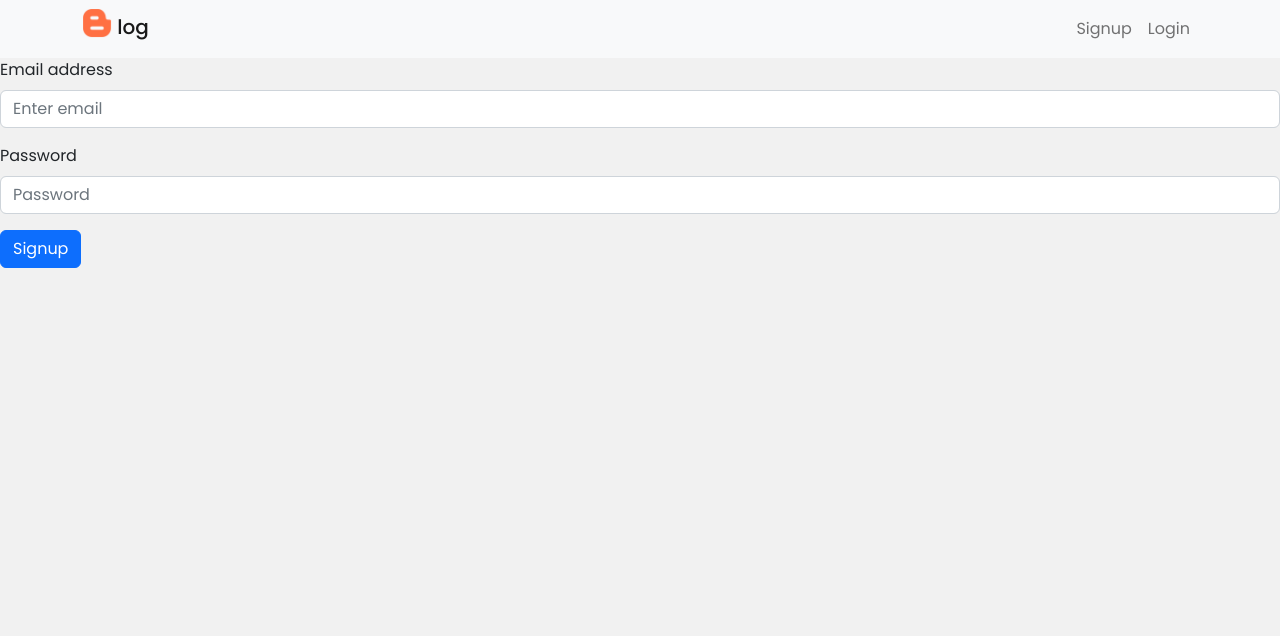
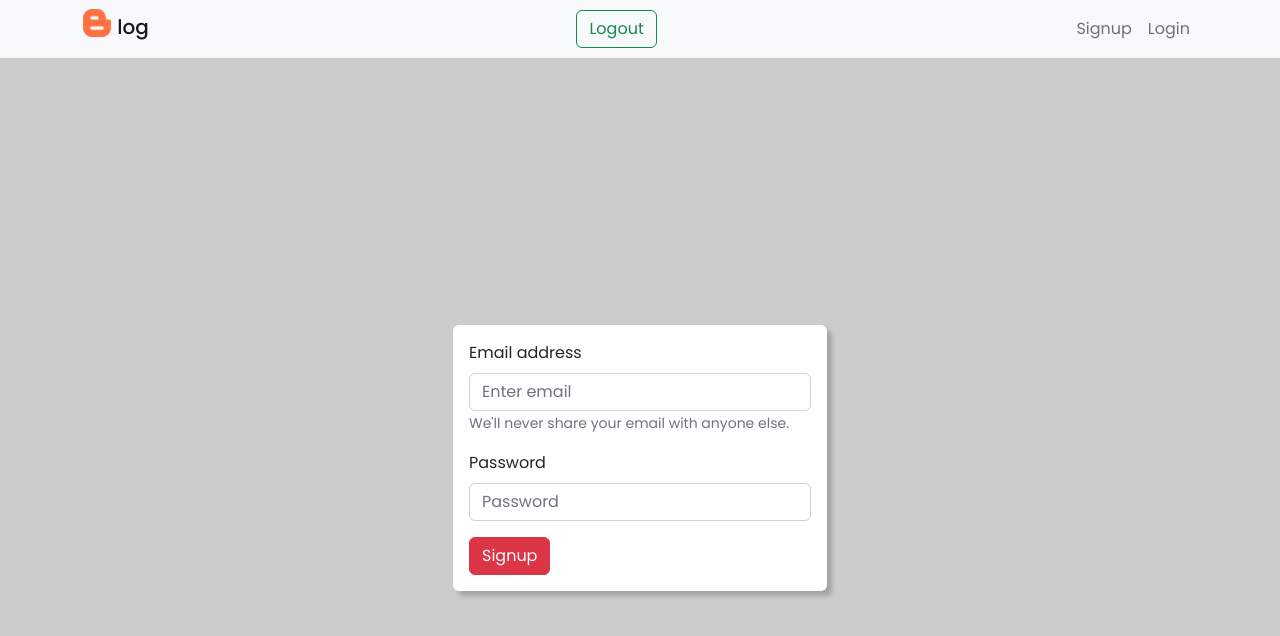
Before and after one commit to ChoukriLach/MERN-Stack-Blog-using-JWT-Authentication-and-React-Context, a React (Create React App) app in the folder front_end/: page /Signup in a window 1280 px wide. Shown: the top 636 px of the page. Built offline with nearby package versions, Linux system fonts and the light colour scheme.

Commit message:
Local Storage

```diff
--- a/front_end/src/Components/NavigationBar.js
+++ b/front_end/src/Components/NavigationBar.js
@@ -1,7 +1,16 @@
-import {Container,Nav,Navbar} from 'react-bootstrap'
+import {Container,Nav,Navbar,Button} from 'react-bootstrap'
 import App_Logo from '../assets/images/App_Logo.png'
+import { useUsersContext } from '../Hooks/useUsersContext'
 
 function NavigationBar() {
+
+  const {dispatch} = useUsersContext()
+
+  const handleClick = () => {
+      localStorage.removeItem('user')
+      dispatch({type:'LOGOUT'})
+  }
+
   return (
      <header>
         <Navbar bg="light" variant="light">
@@ -19,6 +28,9 @@ function NavigationBar() {
                 </Navbar.Brand>
               </h3>
               <Nav>
+                <Button variant="outline-success" onClick={handleClick}>Logout</Button>
+              </Nav>
+              <Nav>
                   <Nav.Link href="/Signup">Signup</Nav.Link>
                   <Nav.Link href="/Login">Login</Nav.Link>
               </Nav>
--- a/front_end/src/Components/WorkoutForm.js
+++ b/front_end/src/Components/WorkoutForm.js
@@ -44,8 +44,8 @@ const WorkoutForm = () => {
   }
 
   return (
-    <Form onSubmit={handleSubmit}>
-        <h3>Add a new workout</h3>
+    <div className='d-flex justify-content-center alig'>
+        <Form onSubmit={handleSubmit} className="rounded p-4 p-sm-3">
             <Form.Group className="mb-3">
                 <Form.Control type="text" placeholder="Title" onChange={(e)=> setTitle(e.target.value)} value={title} className={emptyFields.includes('title') ? 'error' : ''}/>
             </Form.Group>
@@ -64,6 +64,7 @@ const WorkoutForm = () => {
                 </Alert>
             }
         </Form>
+    </div>
   )
 }
 
--- a/front_end/src/Pages/Login.js
+++ b/front_end/src/Pages/Login.js
@@ -1,31 +1,88 @@
 import { useState } from 'react'
-import { Form , Button } from 'react-bootstrap'
+import { Form , Button ,Alert , Spinner} from 'react-bootstrap'
+import { useUsersContext } from '../Hooks/useUsersContext'
 
 function Login() {
 
-  const [email,setEmail] = useState()
-  const [password,setPassword] = useState()
+  const [email,setEmail] = useState("")
+  const [password,setPassword] = useState("")
+  const [error,setError] = useState(null)
+  const [succes,setSucces] = useState(false)
+  const [isLoading,setIsLoading] = useState(false)
+  const {dispatch} = useUsersContext()
 
   const handleSubmit = async (e) => {
      e.preventDefault()
+     setError(null)
+     setIsLoading(true)
+     setSucces(false)
+
+     const response = await fetch('/api/user/login',{
+       method:'POST',
+       headers:{'Content-Type': 'application/json'},
+       body:JSON.stringify({email,password})
+     })
+
+     const json = await response.json()
+
+     if (!response.ok){
+       setError(json.error)
+       setIsLoading(false)
+     }
+
+     if (response.ok){
+       localStorage.setItem('user',JSON.stringify(json))
+       dispatch({type:'LOGIN',payload:json})
+       setIsLoading(false)
+       setSucces(true)
+     }
   }
 
   return (
-    <Form onSubmit={handleSubmit}>
-      <Form.Group className="mb-3">
+    <div className="login_signup_form d-flex justify-content-center align-items-center">
+      <Form onSubmit={handleSubmit} className="rounded p-4 p-sm-3">
+        <Form.Group className="mb-3" controlId="formBasicEmail">
           <Form.Label>Email address</Form.Label>
           <Form.Control type="email" placeholder="Enter email" onChange={(e)=> setEmail(e.target.value)} value={email}/>
+          <Form.Text className="text-muted">
+            We'll never share your email with anyone else.
+          </Form.Text>
         </Form.Group>
 
-      <Form.Group className="mb-3">
+        <Form.Group className="mb-3" controlId="formBasicPassword">
           <Form.Label>Password</Form.Label>
           <Form.Control type="password" placeholder="Password" onChange={(e)=> setPassword(e.target.value)} value={password}/>
         </Form.Group>
 
-      <Button variant="primary" type="submit">
-        login
+        {!isLoading &&
+              <Button variant="danger" type="submit">
+                Login
               </Button>
+        }
+        {succes &&
+              <Alert key="success" variant="success" style={{marginTop:"20px"}}>
+                 Logged successfully
+              </Alert>
+        }
+        {error &&
+              <Alert key="danger" variant="danger" style={{marginTop:"20px"}}>
+                {error}
+              </Alert>
+        }
+        {isLoading &&
+              <Button variant="primary" disabled>
+                <Spinner
+                  as="span"
+                  animation="grow"
+                  size="sm"
+                  role="status"
+                  aria-hidden="true"
+                />
+                Loading...
+              </Button>
+        }
       </Form>
+    </div>
   )
 }
 
--- a/front_end/src/Pages/Signup.js
+++ b/front_end/src/Pages/Signup.js
@@ -1,31 +1,88 @@
 import { useState } from 'react'
-import { Form , Button } from 'react-bootstrap'
+import { Form , Button , Alert , Spinner} from 'react-bootstrap'
+import { useUsersContext } from '../Hooks/useUsersContext'
 
 function Signup() {
 
-  const [email,setEmail] = useState()
-  const [password,setPassword] = useState()
+  const [email,setEmail] = useState("")
+  const [password,setPassword] = useState("")
+  const [error,setError] = useState(null)
+  const [succes,setSucces] = useState(false)
+  const [isLoading,setIsLoading] = useState(false)
+  const {dispatch} = useUsersContext()
 
   const handleSubmit = async (e) => {
      e.preventDefault()
+     setError(null)
+     setIsLoading(true)
+     setSucces(false)
+
+     const response = await fetch('/api/user/signup',{
+       method:'POST',
+       headers:{'Content-Type': 'application/json'},
+       body:JSON.stringify({email,password})
+     })
+
+     const json = await response.json()
+
+     if (!response.ok){
+       setError(json.error)
+       setIsLoading(false)
+     }
+
+     if (response.ok){
+       localStorage.setItem('user',JSON.stringify(json))
+       dispatch({type:'LOGIN',payload:json})
+       setIsLoading(false)
+       setSucces(true)
+     }
   }
 
   return (
-    <Form onSubmit={handleSubmit}>
-      <Form.Group className="mb-3">
+    <div className="login_signup_form d-flex justify-content-center align-items-center">
+      <Form onSubmit={handleSubmit} className="rounded p-4 p-sm-3">
+        <Form.Group className="mb-3" controlId="formBasicEmail">
           <Form.Label>Email address</Form.Label>
           <Form.Control type="email" placeholder="Enter email" onChange={(e)=> setEmail(e.target.value)} value={email}/>
+          <Form.Text className="text-muted">
+            We'll never share your email with anyone else.
+          </Form.Text>
         </Form.Group>
 
-      <Form.Group className="mb-3">
+        <Form.Group className="mb-3" controlId="formBasicPassword">
           <Form.Label>Password</Form.Label>
           <Form.Control type="password" placeholder="Password" onChange={(e)=> setPassword(e.target.value)} value={password}/>
         </Form.Group>
 
-      <Button variant="primary" type="submit">
+        {!isLoading &&
+              <Button variant="danger" type="submit">
                 Signup
               </Button>
+        }
+        {succes &&
+              <Alert key="success" variant="success" style={{marginTop:"20px"}}>
+                 Signed successfully
+              </Alert>
+        }
+        {error &&
+              <Alert key="danger" variant="danger" style={{marginTop:"20px"}}>
+                {error}
+              </Alert>
+        }
+        {isLoading &&
+              <Button variant="primary" disabled>
+                <Spinner
+                  as="span"
+                  animation="grow"
+                  size="sm"
+                  role="status"
+                  aria-hidden="true"
+                />
+                Loading...
+              </Button>
+        }
       </Form>
+    </div>
   )
 }
 
--- a/front_end/src/index.css
+++ b/front_end/src/index.css
@@ -6,6 +6,7 @@
 
 body {
   background: #f1f1f1;
+  background-color: rgba(0, 0, 0, 0.2);
   margin: 0;
   font-family: "Poppins";
 }
@@ -22,3 +23,15 @@ header {
 .error {
   border: 1px solid var(--error);
 }
+
+.login_signup_form{
+  position: absolute;
+  height: 100%;
+  width: 100%;
+  mix-blend-mode: normal;
+}
+
+form {
+  background-color: white;
+  box-shadow: 5px 5px 5px rgba(0,0,0,0.2);
+}
```
Also changed, not shown: 1 other file (tests, documents, lock files or other folders). Lines whose indentation alone changed are shown as unchanged.
